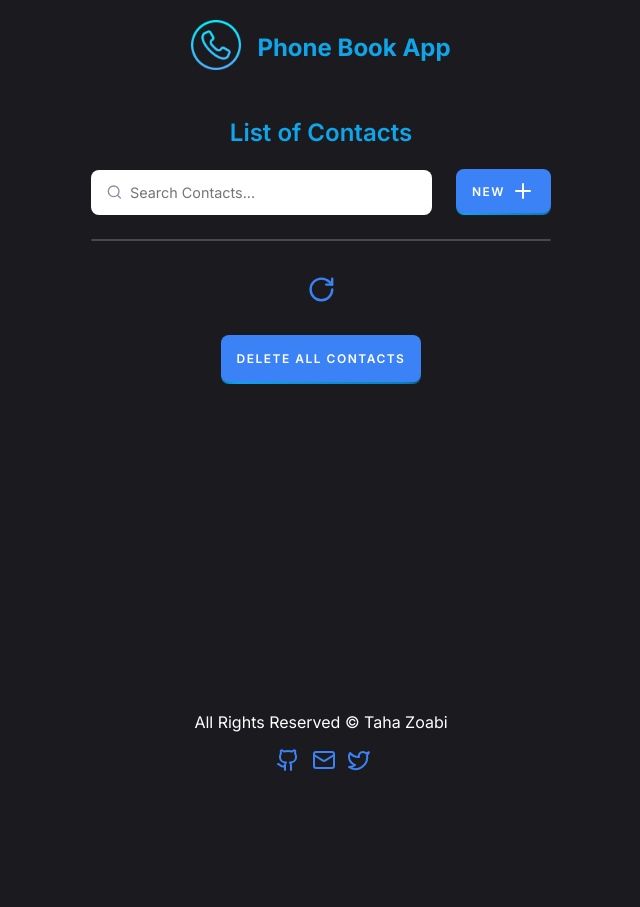
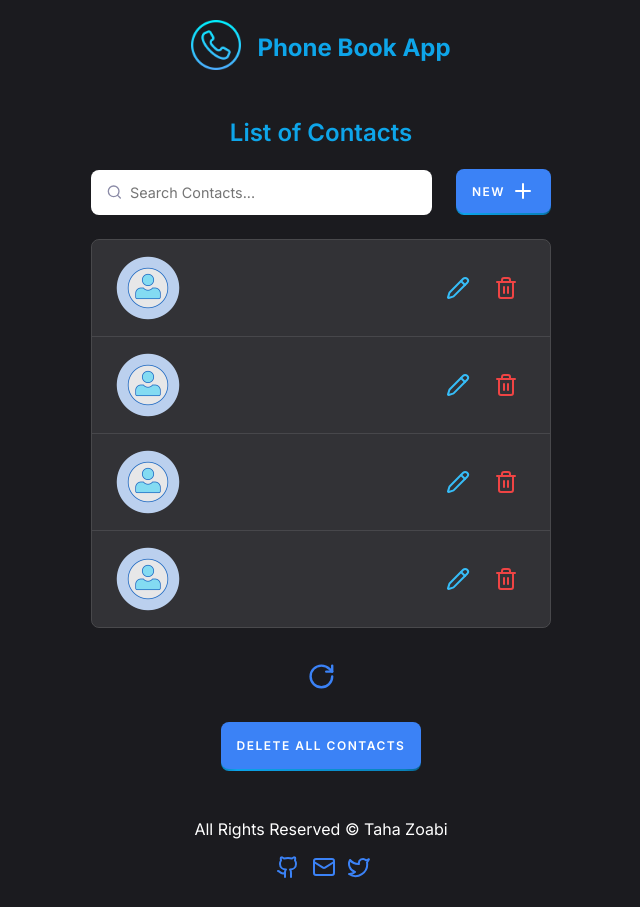
Before and after one commit to TahaZoabi/Phone-Book-V2, a React (Vite) app: page / in a window 1280 px wide. Shown: the whole page, without its empty margins (319-959 px from the left). Before the commit the page ends 800 px from the top, so only its background shows below. Built offline with nearby package versions, Linux system fonts and the light colour scheme.

Commit message:
render contact list

```diff
--- /dev/null
+++ b/src/components/Contact.jsx
@@ -0,0 +1,57 @@
+import userProfilePic from "../assets/user.png";
+
+function Contact({ contact }) {
+  return (
+    <div className="user-card">
+      <img
+        src={userProfilePic}
+        alt="User Profile Picture"
+        className="user-pic"
+      />
+      <div className="status">
+        <div className="info"> </div>
+        <span className="name">{contact.name}</span>
+        <span className="description"></span>
+        <div className="edit">
+          <svg
+            xmlns="http://www.w3.org/2000/svg"
+            width="24"
+            height="24"
+            viewBox="0 0 24 24"
+            fill="none"
+            stroke="currentColor"
+            strokeWidth="2"
+            strokeLinecap="round"
+            strokeLinejoin="round"
+            className="feather feather-edit"
+          >
+            <path d="M21.174 6.812a1 1 0 0 0-3.986-3.987L3.842 16.174a2 2 0 0 0-.5.83l-1.321 4.352a.5.5 0 0 0 .623.622l4.353-1.32a2 2 0 0 0 .83-.497z" />
+            <path d="m15 5 4 4" />
+          </svg>
+        </div>
+        <div className="delete">
+          <svg
+            xmlns="http://www.w3.org/2000/svg"
+            width="24"
+            height="24"
+            viewBox="0 0 24 24"
+            fill="none"
+            stroke="currentColor"
+            strokeWidth="2"
+            strokeLinecap="round"
+            strokeLinejoin="round"
+            className="feather feather-trash-2 "
+          >
+            <path d="M3 6h18" />
+            <path d="M19 6v14c0 1-1 2-2 2H7c-1 0-2-1-2-2V6" />
+            <path d="M8 6V4c0-1 1-2 2-2h4c1 0 2 1 2 2v2" />
+            <line x1="10" x2="10" y1="11" y2="17" />
+            <line x1="14" x2="14" y1="11" y2="17" />
+          </svg>
+        </div>
+      </div>
+    </div>
+  );
+}
+
+export default Contact;
--- a/src/components/ContactList.jsx
+++ b/src/components/ContactList.jsx
@@ -1,13 +1,26 @@
+import { useContext } from "react";
+import { GlobalContext } from "../GlobalContext.jsx";
+import Contact from "./Contact.jsx";
+
 function ContactList() {
+  const { initialState } = useContext(GlobalContext);
+  const contacts = [...initialState];
   return (
     <>
+      {contacts.length === 0 ? (
         <div id="empty-list">
           <h3>
             Your Contact List is Empty, <br />
             Please add some Contacts
           </h3>
         </div>
-      <div className="phone-contact-list"></div>
+      ) : (
+        <div className="phone-contact-list">
+          {contacts.map((contact) => {
+            return <Contact key={contact.PhoneNumber} contact={contact} />;
+          })}
+        </div>
+      )}
     </>
   );
 }
```
Lines whose indentation alone changed are shown as unchanged.
